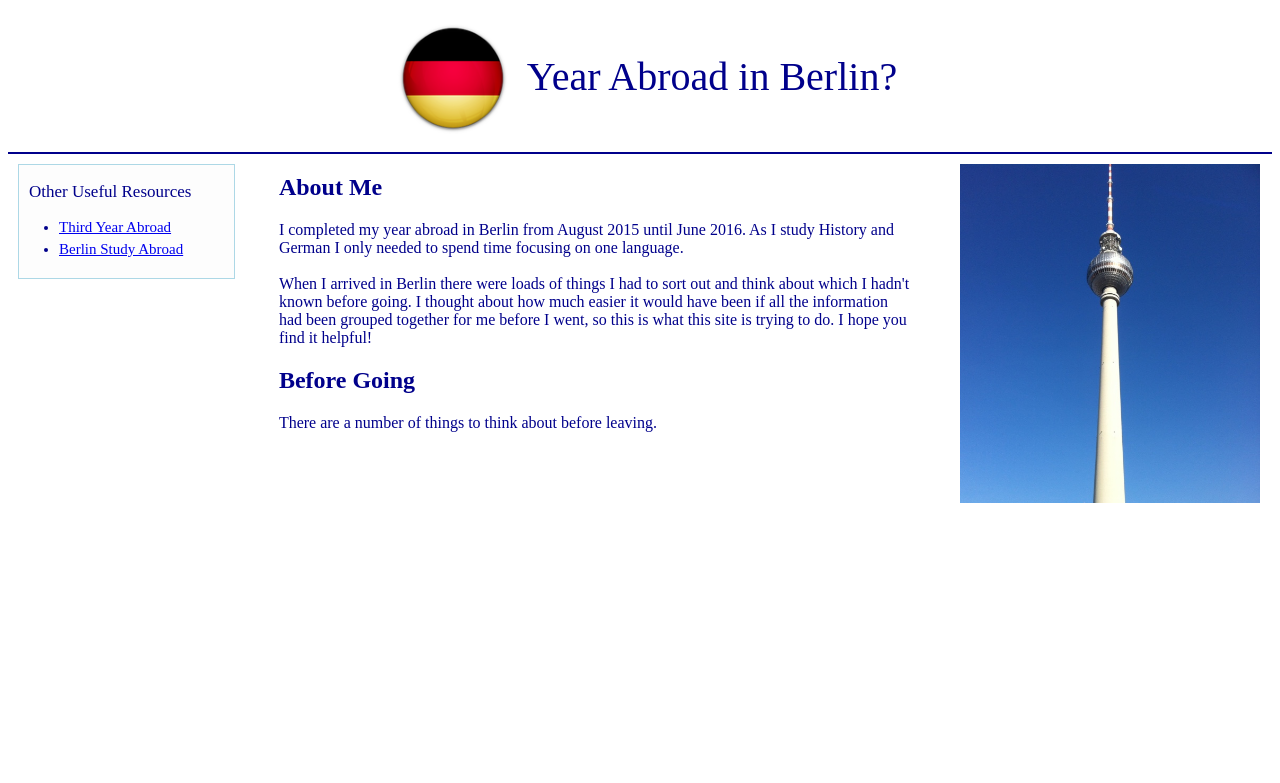
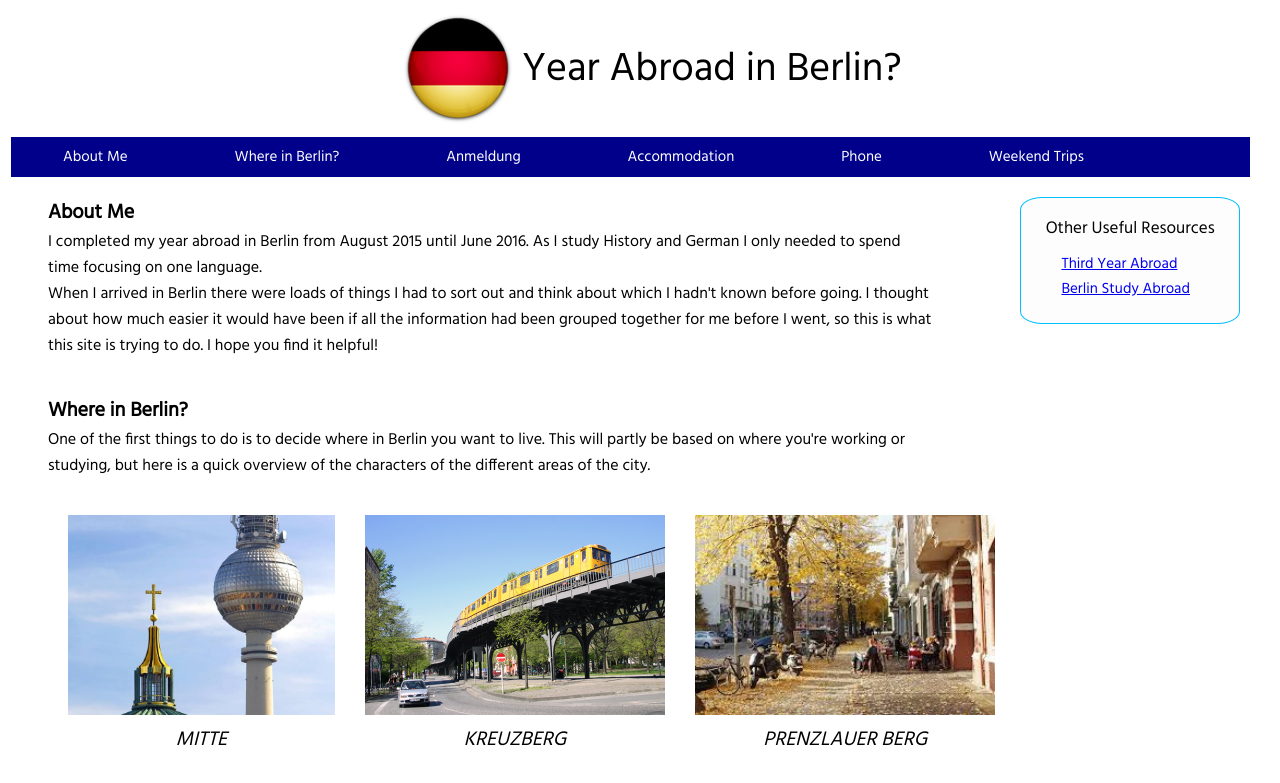
Before and after one commit to aturnermajor/aturnermajor.github.io, a plain HTML site: page index.html in a window 1280 px wide. Drawn offline with Linux system fonts and the light colour scheme.

Commit message:
Main page started

```diff
--- a/index.html
+++ b/index.html
@@ -3,38 +3,67 @@
 <head>
 	<title> Year Abroad in Berlin?</title>
 <link rel="stylesheet" href= "stylesheet.css" type="text/css">
+<link href="https://fonts.googleapis.com/css?family=Hind" rel="stylesheet">
 </head>
+
 <body>
 <header>
-<div class="header-picture">
+<div id="header-picture">
 <img src="flag.png" alt="flag" style="width:120px; height:auto;">
 </div>
-<div class="title">Year Abroad in Berlin?</div>
+<div id="header-title">Year Abroad in Berlin?</div>
 </header>
 
-<body>
-
-<div class="right-sidebar">
-<img src="Fernsehturm.jpg" alt="Fernsehturm" style="width:300px; height:auto;">
-</div>
-
-<div class="useful-resources">
-<p class="sidebar-title">Other Useful Resources</p>
+<aside id="useful-resources">
+<p id="aside-title">Other Useful Resources</p>
 <ul>
 	<li><a href="http://www.thirdyearabroad.com/germany/berlin.html">Third Year Abroad</a></li>
 	<li><a href="http://www.studyabroad.com/in-germany/berlin">Berlin Study Abroad</a></li>
 </ul>
+</aside>
+
+<nav>
+<ul>
+	<li><a href="#about-me">About Me</a></li>
+	<li><a href="#where-in-berlin.html">Where in Berlin?</a></li>
+	<li><a href="Anmeldung.x">Anmeldung</a></li>
+	<li><a href="Accommodation.x">Accommodation</a></li>
+	<li><a href="Phone.x">Phone</a></li>
+	<li><a href="Weekends.x">Weekend Trips</a></li>
+</ul>
+</nav>
+
+<div class="main" id="about-me">
+	<p><span><strong>About Me</strong></span><br>
+	I completed my year abroad in Berlin from August 2015 until June 2016. As I study History and German I only needed to spend time focusing on one language. <br>
+	When I arrived in Berlin there were loads of things I had to sort out and think about which I hadn't known before going. I thought about how much easier it would have been if all the information had been grouped together for me before I went, so this is what this site is trying to do. I hope you find it helpful!</p>
 </div>
 
-<div class="main">
-	<h2>About Me</h2>
-	<p>I completed my year abroad in Berlin from August 2015 until June 2016. As I study History and German I only needed to spend time focusing on one language. <br><br>
-	When I arrived in Berlin there were loads of things I had to sort out and think about which I hadn't known before going. I thought about how much easier it would have been if all the information had been grouped together for me before I went, so this is what this site is trying to do. I hope you find it helpful!</p>
+<div class="main" id="where-in-berlin">
+	<p><span><strong>Where in Berlin?</strong></span><br>
+	One of the first things to do is to decide where in Berlin you want to live. This will partly be based on where you're working or studying, but here is a quick overview of the characters of the different areas of the city.</p></div>
 
-	<h2>Before Going</h2>
-	<p>There are a number of things to think about before leaving.</p>
+<div class="pictures">
+	<figure id="mitte" class="pictures">
+	<img src="mitte.jpg" height="200px">
+	<figcaption>MITTE</figcaption>
+	</figure>
+	</section>
 
+	<figure id="xberg" class="pictures">
+	<img src="xberg.jpg" height="200px">
+	<figcaption>KREUZBERG</figcaption>
+	</figure>
+	</section>
+
+	<figure id="pberg" class="pictures">
+	<img src="pberg.jpg" height="200px">
+	<figcaption>PRENZLAUER BERG</figcaption>
+	</figure>
 </div>
+
+<div class="main"></div>
+
 
 </body>
 
--- a/stylesheet.css
+++ b/stylesheet.css
@@ -1,53 +1,93 @@
-.header-picture {
-		padding: 10px;
+#header-picture {
 		display: inline-block;
 	}
-.title {
+#header-title {
 		display: inline-block;
 		font-size: 40px;
 		vertical-align: top;
-		padding-top: 45px;
+		padding-top: 30px;
 	}
-
 header {
-	border-bottom: 2px solid #00008B;
 	height: auto;
+	padding-left: 20px;
 	text-align: center;
 	}
 
-.useful-resources {
+#useful-resources {
 	text-align: auto;
-	border: 1px solid #ADD8E6;
+	position: absolute;
+	right: 20px;
+	border: 1px solid #00BFFF;
+	border-radius: 10%;
 	width: 17%;
 	font-size: 15px;
-	margin-top: 10px;
-	margin-left: 10px;
+	margin: 60px 20px 0px 0px;
 	background-color: #fdfdfd;
 	display: inline-block;
 }
-.useful-resources li {
-	padding-bottom: 5px;
-	padding-left: 0px;
+#useful-resources li {
+	margin-top: -13px;
+	padding: 0px;
+	line-height: 2.5em;
+	list-style: none;
 }
-.sidebar-title {
+#aside-title {
 	font-size: 17px;
-	padding-left:10px;
+	text-align: center;
 }
+
+nav ul {
+	list-style-type: none;
+	margin: 0px 0px 0px 3px;
+	padding: 0;
+	width: 98%;
+	background-color: #00008B;
+	overflow: hidden;
+}
+nav li {
+	display: inline-block;
+}
+nav li a {
+	display: block;
+	color: white;
+	padding: 8px 51px 8px 52px;
+	text-decoration: none;
+	font-size: 15px;
+}
+nav li a:hover {
+    background-color: #00BFFF;
+}
+
 .main {
 	display: inline-block;
 	vertical-align: top;
-	margin-left: 40px;
-	width: 50%;
+	margin: 30px 0px 0px 40px;
+	width: 70%;
+}
+.main p {
+	font-size: 16px;
+	margin-top: -10px;
+}
+.main span {
+	font-size: 20px;
+}
+.pictures {
+	float: left;
+	display: inline-block;
+	position: relative;
+	margin: 10px 0px 0px 30px;
+	text-align: center;
+}
+figure {
+	margin: 0px;
+	padding: 0px;
+}
+figcaption {
+	text-align: center;
+	font-style: italic;
+	font-size: 20px;
 }
 
-.right-sidebar {
-	position: absolute;
-	right: 20px;
-	margin-top: 10px;
-	display: inline-block;
+body {
+	font-family: 'Hind', sans-serif;
 	}
-
-body {
-	font-family: "Futura";
-	color: #00008B;
-	}
```
Also changed, not shown: where-in-berlin.html (added, +17 -0 lines), cburg.jpg (added), mitte.jpg (added), neukolln.jpg (added), pberg.jpg (added), sberg.jpeg (added), xberg.jpg (added).
